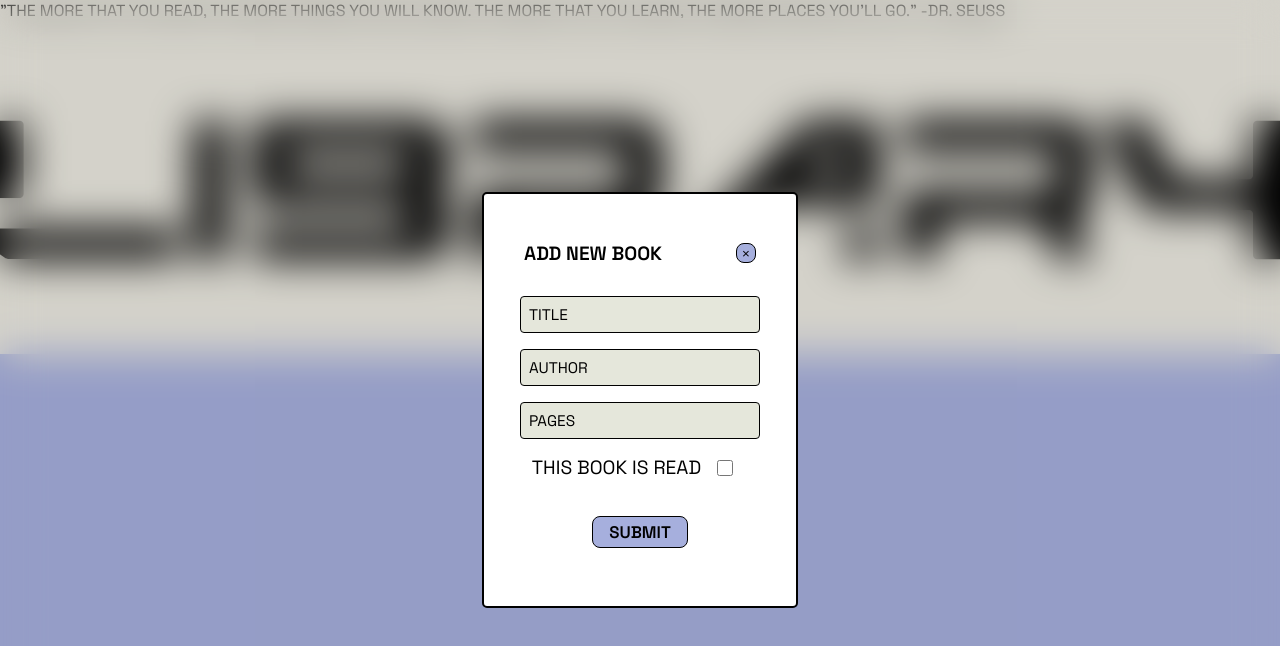
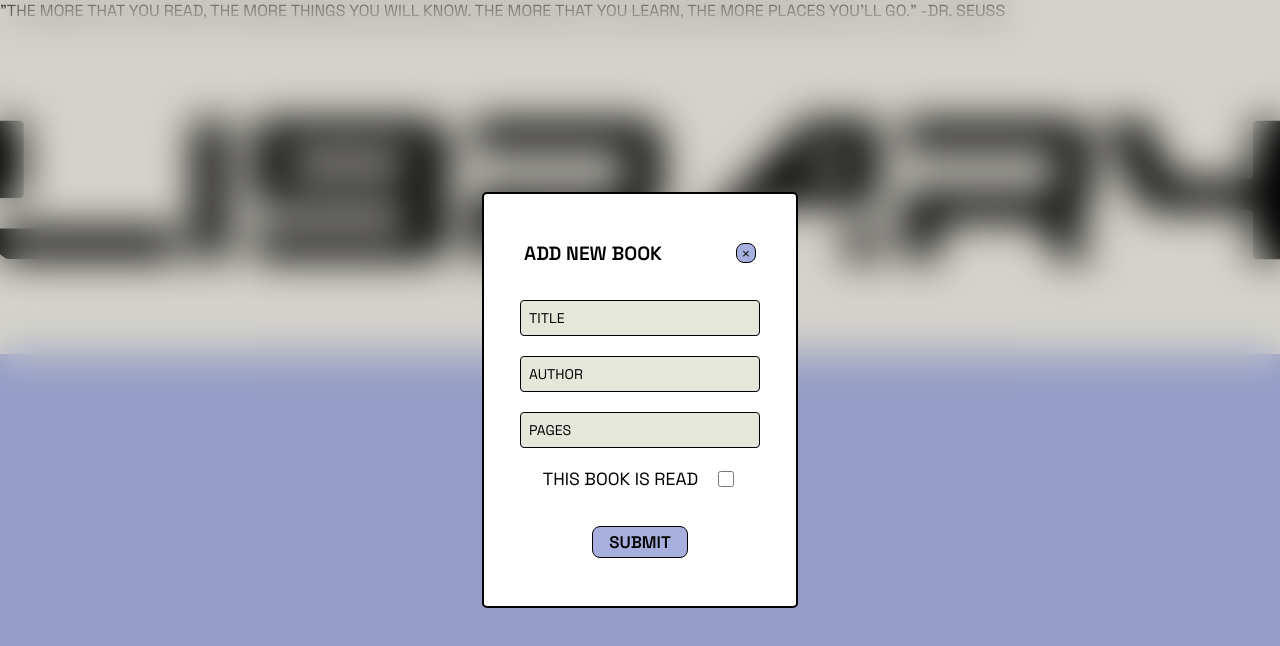
Before and after one commit to aliciaxl/library, a plain HTML site: page index.html in a window 1280 px wide. Both pictures are taken after a click on the button "+ ADD BOOK". Drawn offline with Linux system fonts and the light colour scheme.

Commit message:
update css for dialog box

```diff
--- a/style.css
+++ b/style.css
@@ -160,9 +160,10 @@ label {
 .dialog_input {
     display: flex;
     align-items: center;
+    margin-top: 4px;
     margin-bottom: 16px;
     border-radius: 8px;
-    font-size: 1.2em;
+    font-size: 1.1em;
 }
 
 input {
@@ -222,6 +223,9 @@ input[type=number] {
 
 #read {
     width: 40px;
+    height: 16px;
+    width: 16px;
+    margin-left: 20px;
 }
 
 input[type="checkbox"] {
```
